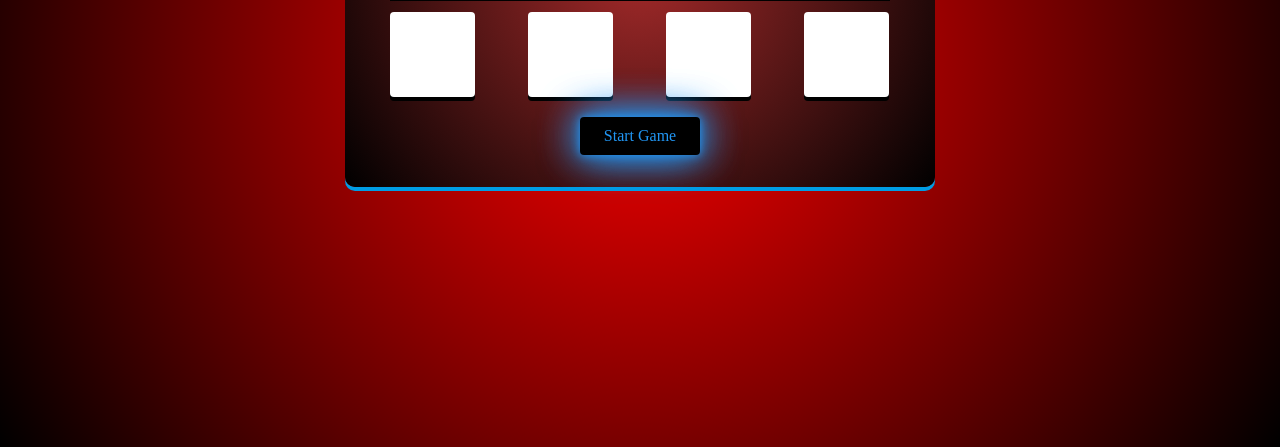
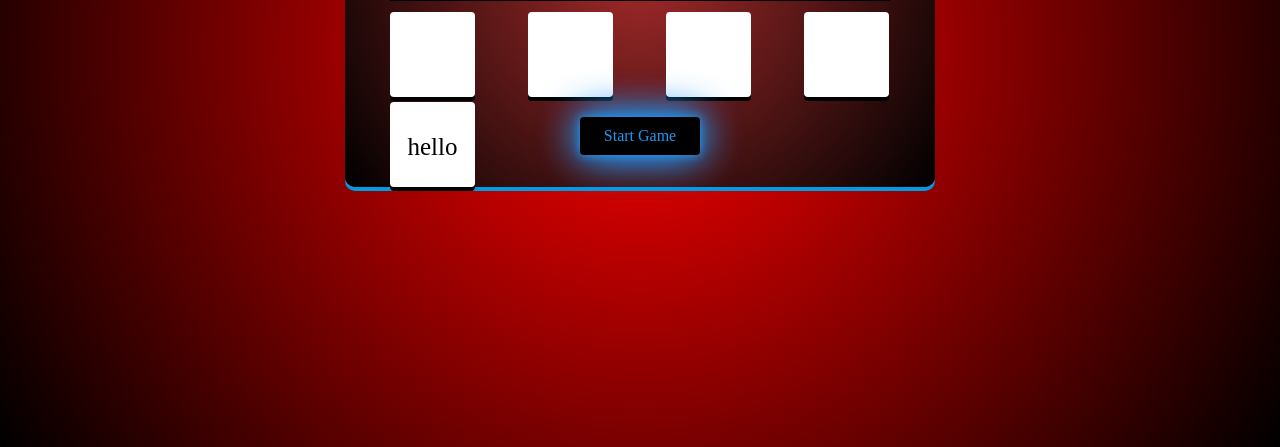
Before and after one commit to shantanut34/MultiplicationGame.github.io, a plain HTML site: page index.html in a window 1280 px wide. Shown: the part 353-800 px from the top of the page. Drawn offline with Linux system fonts and the light colour scheme.

Commit message:
Update index.html

```diff
--- a/index.html
+++ b/index.html
@@ -17,11 +17,12 @@
 			<div class="box" id="box2"></div>
 			<div class="box" id="box3"></div>
 			<div class="box" id="box4"></div>
+			<div class="box" id="box5">hello</div>
 		</div>
 		<div id="startreset">Start Game</div>
 		<div id="timeremaining">Time remaining : <span id="timeremainingvalue"> 60 sec </span></div>
 		<div id="gameover"><p>Game Over</p><p>Your Score is 20</p></div>
-	</div>
+	 </div>
 	<script type="text/javascript" src="javascript.js"></script>
 
 </body>
```
